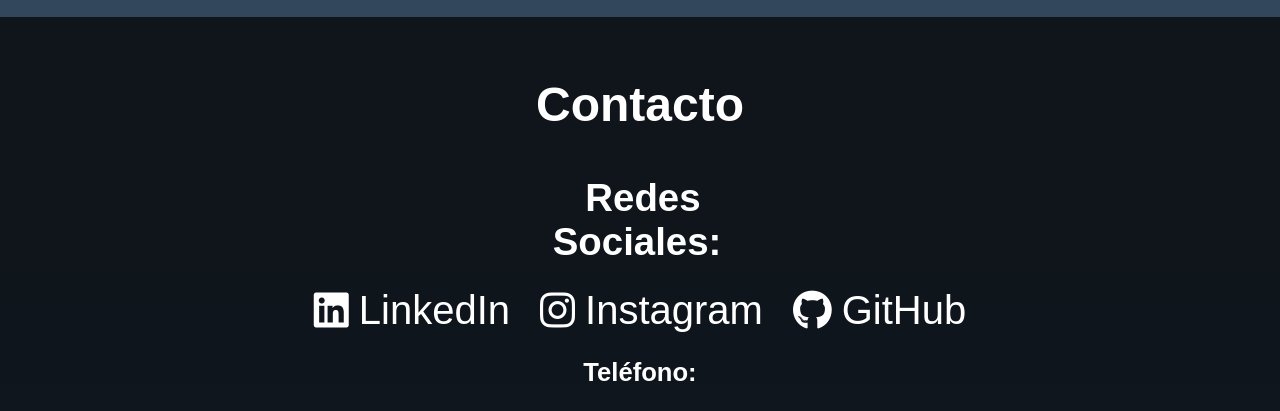
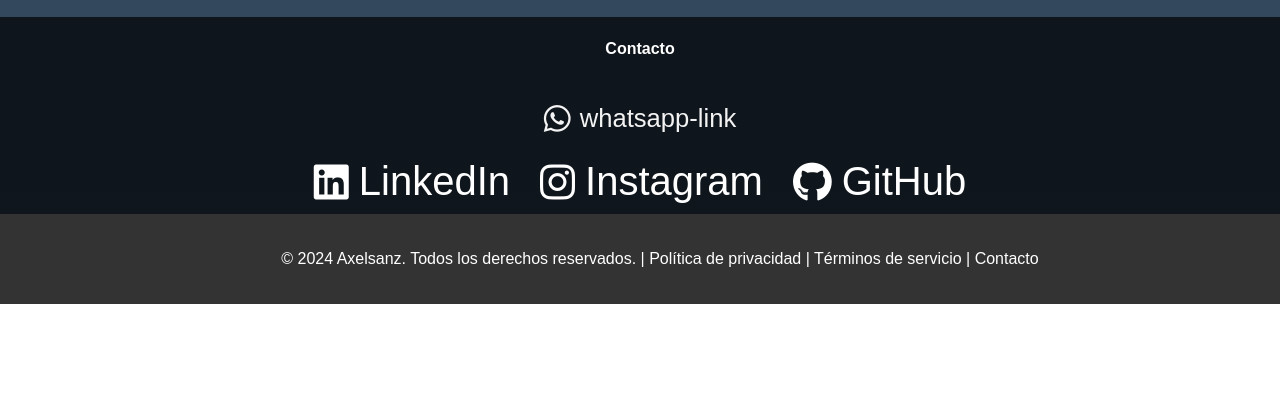
Before and after one commit to Axelsanz12/PortaFolio, a plain HTML site: page index.html in a window 1280 px wide. Shown: the part 2386-2797 px from the top of the page. After the commit the page ends 2690 px from the top, so only its background shows below. Drawn offline with Linux system fonts and the light colour scheme.

Commit message:
Add files via upload

```diff
--- a/css/style.css
+++ b/css/style.css
@@ -120,7 +120,7 @@ h3 {
 
 /* Sección "Contacto" */
 section#contacto {
-    padding: 20px;
+    padding: 10px;
     background-color: rgba(0, 0, 0, 0.7);
     display: flex;
     flex-direction: column;
@@ -129,7 +129,7 @@ section#contacto {
 }
 
 section#contacto h2 {
-    font-size: 3em;
+    font-size: 1em;
     margin-bottom: 20px;
 }
 
@@ -156,7 +156,7 @@ section#contacto ul li i {
 }
 
 section#contacto p {
-    font-size: 1.5em;
+    font-size: 1em;
 }
 
 section#contacto p a {
@@ -227,7 +227,7 @@ video {
 
 .whatsapp-link {
     margin: 2%;
-    color: #25D366;
+    color: #f3f3f3;
     text-decoration: none;
     display: inline-flex;
     align-items: center;
--- a/index.html
+++ b/index.html
@@ -15,7 +15,7 @@
     <nav>
         <ul>
             <li><a href="#sobre-mi">Sobre mí</a></li>
-            <li><a href="#proyectos">Certificado</a></li>
+            <li><a href="#proyectos">Estudios</a></li>
             <li><a href="#contacto">Contacto</a></li>
         </ul>
     </nav>
@@ -52,7 +52,7 @@
         </div>
     </div>
     <section id="cursos">
-        <h2>Cursos y Certificaciones</h2>
+        <h2>Mis Estudios y Certificaciones</h2>
         <div class="cursos-container">
             <div class="curso">
                 <a href=" https://www.frgp.utn.edu.ar/carreras/tup_tuss"> <img src= "imag/utn.png" alt="UTN - Tecnicatura Universitaria en Programación">
@@ -87,16 +87,17 @@
     <video src="videos/unknown_2025.03.05-14.40_clip_1.mp4" autoplay muted controls></video>
     <section id="contacto">
         <h2>Contacto</h2>
-        <p><strong>Redes Sociales:</strong></p>
-        <ul>
+         <a href="https://wa.me/541138776066" target="_blank" class="whatsapp-link">
+            <i class="fab fa-whatsapp"></i> whatsapp-link
+             </a>
+
+             <ul>
             <li><a href="https://www.linkedin.com/in/axel-sanz-09bb87220" target="_blank"><i class="fab fa-linkedin"></i> LinkedIn</a></li>
             <li><a href="https://www.instagram.com/AxelSanz9/#" target="_blank"><i class="fab fa-instagram"></i> Instagram</a></li>
             <li><a href="https://github.com/Axelsanz12" target="_blank"><i class="fab fa-github"></i> GitHub</a></li>
         </ul>
-        <strong>Teléfono:</strong>
-        <a href="https://wa.me/541138776066" target="_blank" class="whatsapp-link">
-            <i class="fab fa-whatsapp"></i> 1138776066
-        </a>
+
+
     </section>
     <footer>
         <p>© 2024 Axelsanz. Todos los derechos reservados. | Política de privacidad | Términos de servicio | Contacto</p>
```
